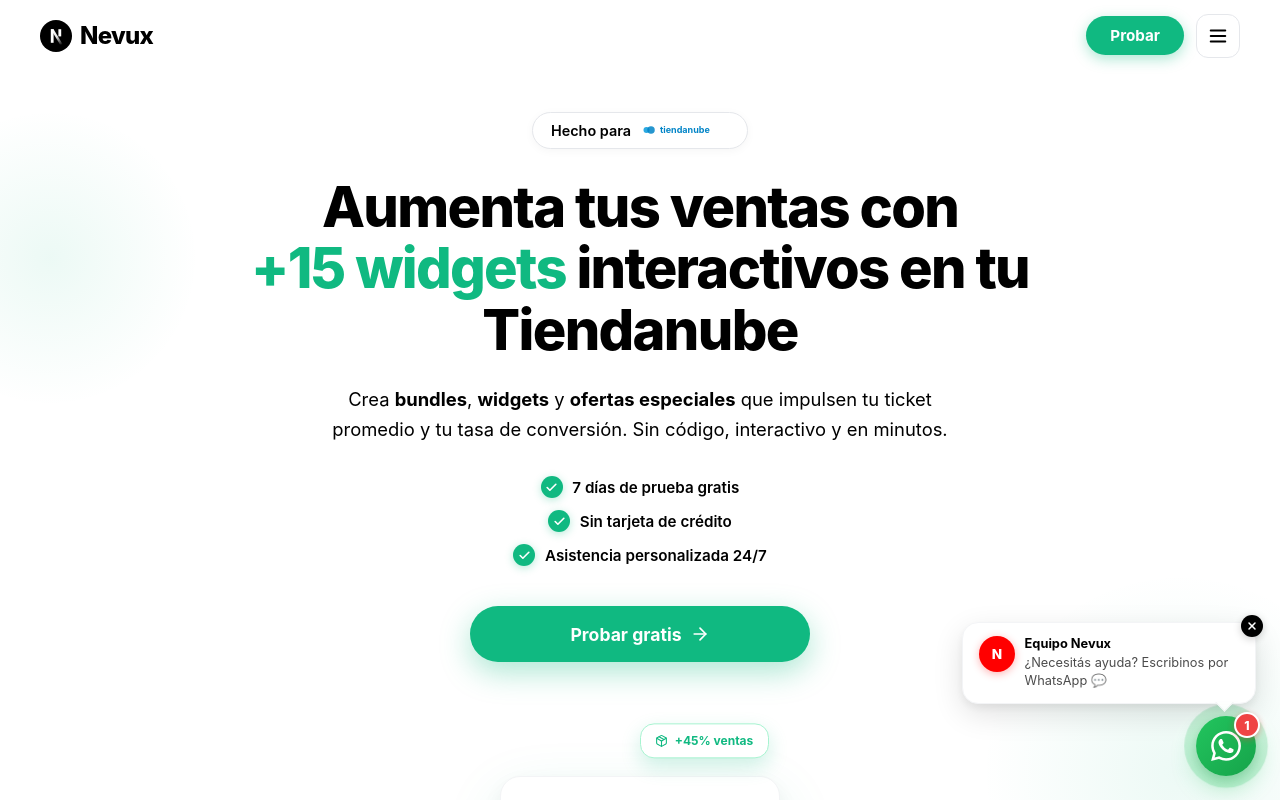
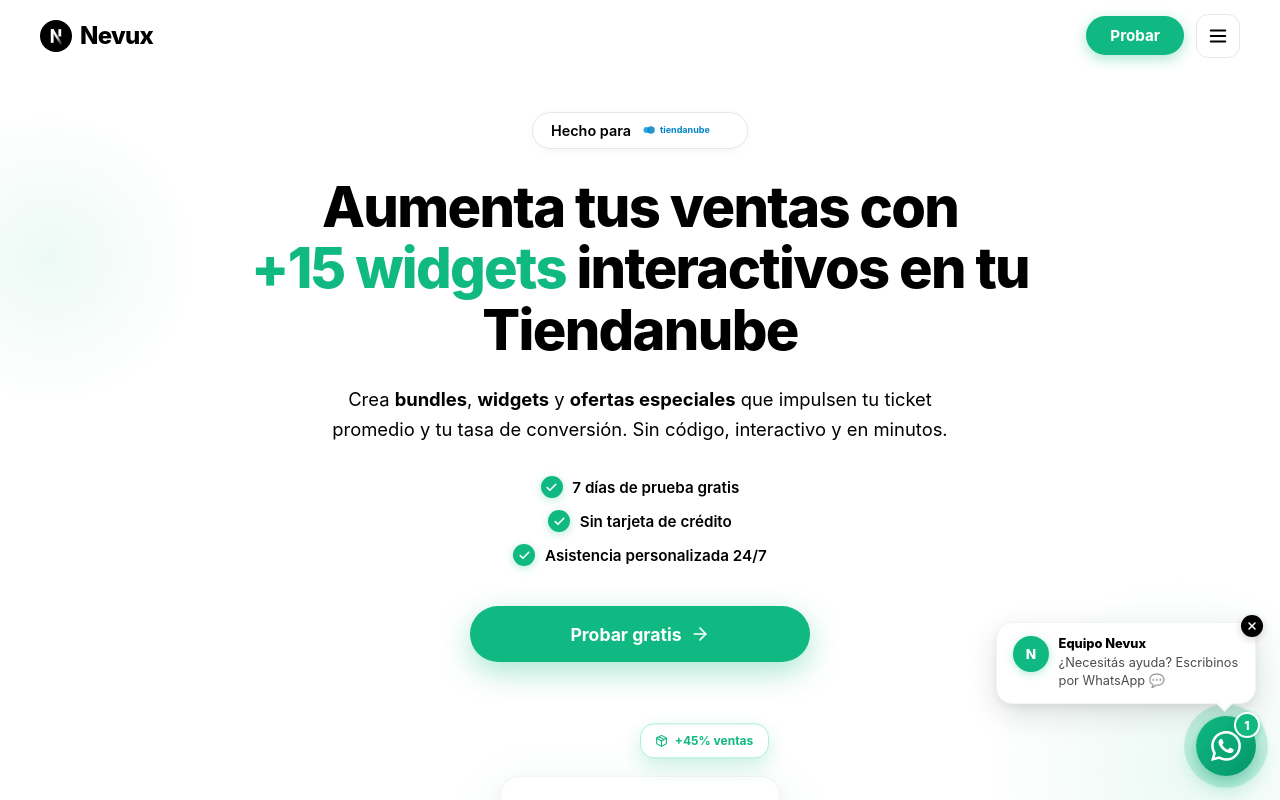
Before and after one commit to rodri-nexus/Nexus2026, a Next.js app: page / in a window 1280 px wide. Shown: the top 800 px of the page. Built offline with nearby package versions, Linux system fonts and the light colour scheme.

Commit message:
Update ChatBubble.tsx

```diff
--- a/app/components/landing/ChatBubble.tsx
+++ b/app/components/landing/ChatBubble.tsx
@@ -54,7 +54,7 @@ export default function ChatBubble() {
             exit={{ opacity: 0, y: 20, scale: 0.9 }}
             transition={{ duration: 0.3 }}
             style={{
-              background: "white",
+              background: "#ffffff",
               padding: "0.85rem 1rem",
               borderRadius: "16px",
               boxShadow:
@@ -62,6 +62,7 @@ export default function ChatBubble() {
               border: "1px solid #f3f4f6",
               maxWidth: "260px",
               position: "relative",
+              boxSizing: "border-box",
             }}
           >
             {/* Botón cerrar */}
@@ -76,7 +77,7 @@ export default function ChatBubble() {
                 height: "22px",
                 borderRadius: "50%",
                 background: "#000000",
-                color: "white",
+                color: "#ffffff",
                 border: "none",
                 display: "flex",
                 alignItems: "center",
@@ -91,21 +92,21 @@ export default function ChatBubble() {
 
             {/* Contenido */}
             <div style={{ display: "flex", gap: "0.6rem", alignItems: "flex-start" }}>
-              {/* Avatar */}
+              {/* Avatar Verde Esmeralda */}
               <div
                 style={{
                   width: "36px",
                   height: "36px",
                   borderRadius: "50%",
-                  background: "#FF0000",
+                  background: "#10B981",
                   display: "flex",
                   alignItems: "center",
                   justifyContent: "center",
-                  color: "white",
+                  color: "#ffffff",
                   fontSize: "0.85rem",
                   fontWeight: 800,
                   flexShrink: 0,
-                  boxShadow: "0 2px 8px rgba(255, 0, 0, 0.3)",
+                  boxShadow: "0 2px 8px rgba(16, 185, 129, 0.3)",
                 }}
               >
                 N
@@ -116,7 +117,7 @@ export default function ChatBubble() {
                 <div
                   style={{
                     fontSize: "0.8rem",
-                    fontWeight: 700,
+                    fontWeight: 800,
                     color: "#000000",
                     marginBottom: "0.15rem",
                   }}
@@ -144,7 +145,7 @@ export default function ChatBubble() {
                 right: "24px",
                 width: "12px",
                 height: "12px",
-                background: "white",
+                background: "#ffffff",
                 transform: "rotate(45deg)",
                 borderRight: "1px solid #f3f4f6",
                 borderBottom: "1px solid #f3f4f6",
@@ -154,7 +155,7 @@ export default function ChatBubble() {
         )}
       </AnimatePresence>
 
-      {/* Botón de WhatsApp — SE MANTIENE VERDE (marca universal) */}
+      {/* Botón de WhatsApp (marca oficial verde) */}
       <a
         href={whatsappUrl}
         target="_blank"
@@ -165,12 +166,12 @@ export default function ChatBubble() {
           width: "60px",
           height: "60px",
           borderRadius: "50%",
-          background: "linear-gradient(135deg, #22c55e, #16a34a)",
+          background: "linear-gradient(135deg, #10b981, #059669)",
           display: "flex",
           alignItems: "center",
           justifyContent: "center",
           boxShadow:
-            "0 10px 25px rgba(34, 197, 94, 0.4), 0 4px 10px rgba(0, 0, 0, 0.1)",
+            "0 10px 25px rgba(16, 185, 129, 0.4), 0 4px 10px rgba(0, 0, 0, 0.1)",
           textDecoration: "none",
           cursor: "pointer",
           transition: "transform 0.2s",
@@ -182,7 +183,7 @@ export default function ChatBubble() {
           e.currentTarget.style.transform = "scale(1)";
         }}
       >
-        {/* Aureola pulsante verde — WhatsApp */}
+        {/* Aureola pulsante verde */}
         <motion.div
           animate={{
             scale: [1, 1.4, 1.6],
@@ -197,7 +198,7 @@ export default function ChatBubble() {
             position: "absolute",
             inset: 0,
             borderRadius: "50%",
-            background: "#22c55e",
+            background: "#10b981",
             zIndex: -1,
           }}
         />
@@ -213,7 +214,7 @@ export default function ChatBubble() {
           <path d="M17.472 14.382c-.297-.149-1.758-.867-2.03-.967-.273-.099-.471-.148-.67.15-.197.297-.767.966-.94 1.164-.173.199-.347.223-.644.075-.297-.15-1.255-.463-2.39-1.475-.883-.788-1.48-1.761-1.653-2.059-.173-.297-.018-.458.13-.606.134-.133.298-.347.446-.52.149-.174.198-.298.298-.497.099-.198.05-.371-.025-.52-.075-.149-.669-1.612-.916-2.207-.242-.579-.487-.5-.669-.51-.173-.008-.371-.01-.57-.01-.198 0-.52.074-.792.372-.272.297-1.04 1.016-1.04 2.479 0 1.462 1.065 2.875 1.213 3.074.149.198 2.096 3.2 5.077 4.487.709.306 1.262.489 1.694.625.712.227 1.36.195 1.871.118.571-.085 1.758-.719 2.006-1.413.248-.694.248-1.289.173-1.413-.074-.124-.272-.198-.57-.347m-5.421 7.403h-.004a9.87 9.87 0 01-5.031-1.378l-.361-.214-3.741.982.998-3.648-.235-.374a9.86 9.86 0 01-1.51-5.26c.001-5.45 4.436-9.884 9.888-9.884 2.64 0 5.122 1.03 6.988 2.898a9.825 9.825 0 012.893 6.994c-.003 5.45-4.437 9.884-9.885 9.884m8.413-18.297A11.815 11.815 0 0012.05 0C5.495 0 .16 5.335.157 11.892c0 2.096.547 4.142 1.588 5.945L.057 24l6.305-1.654a11.882 11.882 0 005.683 1.448h.005c6.554 0 11.89-5.335 11.893-11.893a11.821 11.821 0 00-3.48-8.413Z" />
         </svg>
 
-        {/* Notificación numérica — rojo semántico urgencia, se mantiene */}
+        {/* Badge de mensaje no leído */}
         <div
           style={{
             position: "absolute",
@@ -222,15 +223,15 @@ export default function ChatBubble() {
             width: "22px",
             height: "22px",
             borderRadius: "50%",
-            background: "#ef4444",
-            color: "white",
+            background: "#10B981",
+            color: "#ffffff",
             display: "flex",
             alignItems: "center",
             justifyContent: "center",
             fontSize: "0.75rem",
             fontWeight: 800,
-            border: "2px solid white",
-            boxShadow: "0 2px 6px rgba(239, 68, 68, 0.4)",
+            border: "2px solid #ffffff",
+            boxShadow: "0 2px 6px rgba(16, 185, 129, 0.4)",
           }}
         >
           1
@@ -238,4 +239,4 @@ export default function ChatBubble() {
       </a>
     </div>
   );
-    }
+      }
```
